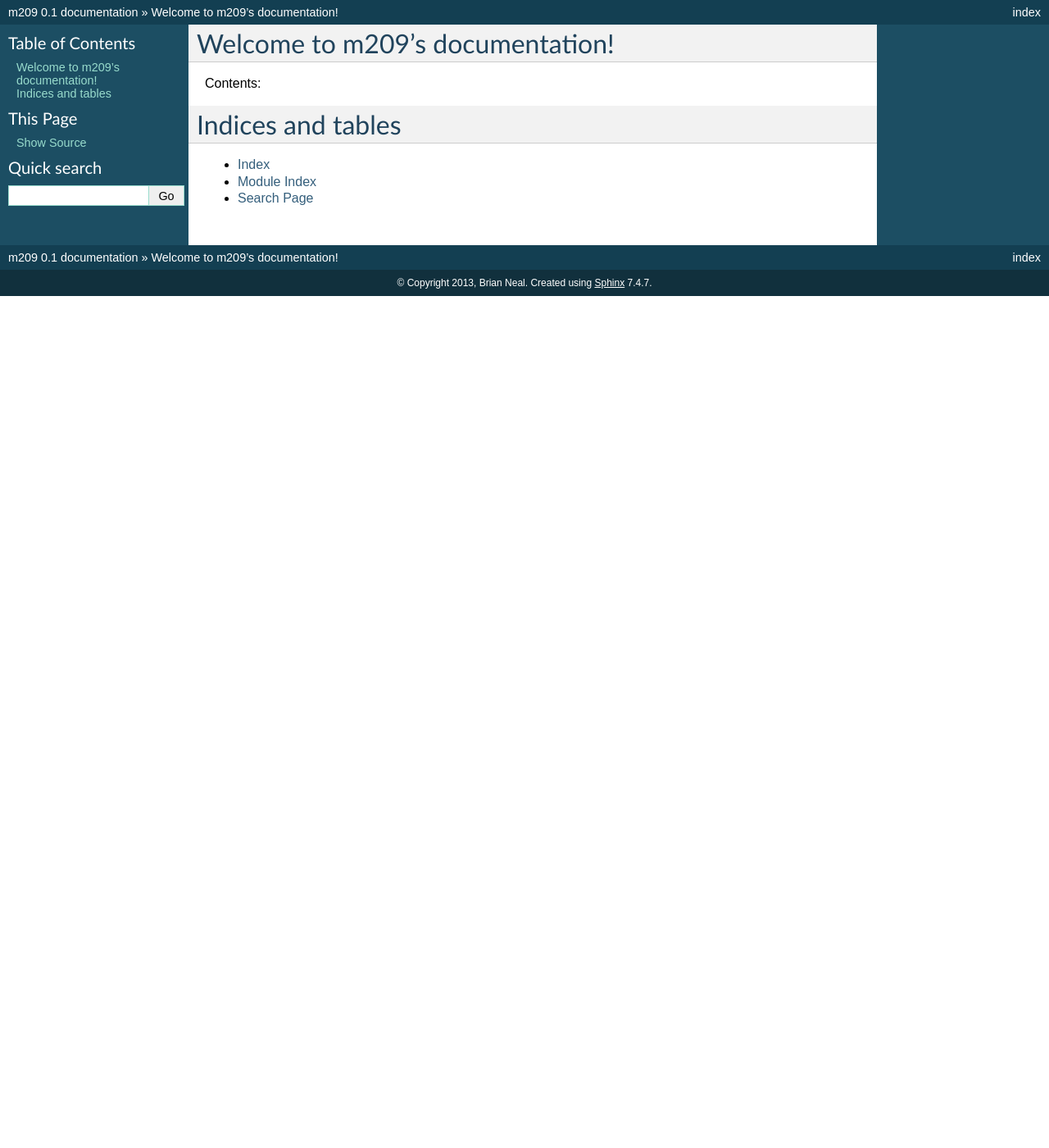
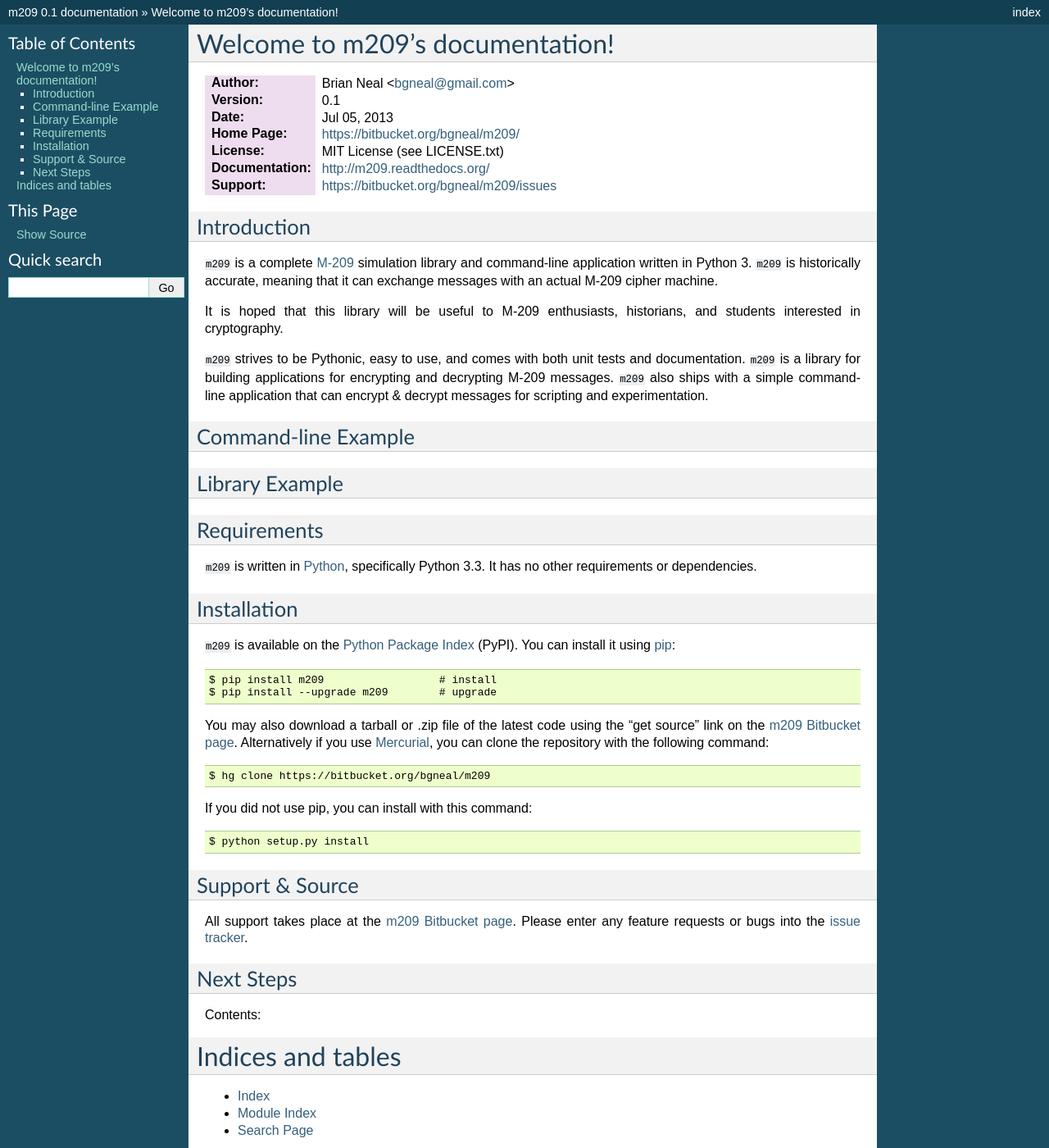
Before and after one commit to gremmie/m209, a Sphinx documentation site: the page built from docs/index.rst, in a window 1280 px wide and 1400 px high. Shown: the whole window at 82% size. Built offline with Sphinx 7.4.7, drawn with Linux system fonts in a browser that asks for light colours.

Commit message:
Started roughing in some docs using Sphinx.

```diff
--- a/docs/index.rst
+++ b/docs/index.rst
@@ -5,6 +5,71 @@
 
 Welcome to m209's documentation!
 ================================
+
+:Author: Brian Neal <bgneal@gmail.com>
+:Version: |release|
+:Date: |today|
+:Home Page: https://bitbucket.org/bgneal/m209/
+:License: MIT License (see LICENSE.txt)
+:Documentation: http://m209.readthedocs.org/
+:Support: https://bitbucket.org/bgneal/m209/issues
+
+Introduction
+------------
+
+``m209`` is a complete `M-209`_ simulation library and command-line application
+written in Python 3. ``m209`` is historically accurate, meaning that it can
+exchange messages with an actual M-209 cipher machine.
+
+It is hoped that this library will be useful to M-209 enthusiasts, historians,
+and students interested in cryptography.
+
+``m209`` strives to be Pythonic, easy to use, and comes with both unit tests
+and documentation. ``m209`` is a library for building applications for
+encrypting and decrypting M-209 messages. ``m209`` also ships with a simple
+command-line application that can encrypt & decrypt messages for scripting and
+experimentation.
+
+Command-line Example
+--------------------
+
+Library Example
+---------------
+
+Requirements
+------------
+
+``m209`` is written in Python_, specifically Python 3.3. It has no other
+requirements or dependencies.
+
+Installation
+------------
+
+``m209`` is available on the `Python Package Index`_ (PyPI). You can install it
+using pip_::
+
+   $ pip install m209                  # install
+   $ pip install --upgrade m209        # upgrade
+
+You may also download a tarball or .zip file of the latest code using the "get
+source" link on the `m209 Bitbucket page`_. Alternatively if you use
+Mercurial_, you can clone the repository with the following command::
+
+   $ hg clone https://bitbucket.org/bgneal/m209
+
+If you did not use pip, you can install with this command::
+
+   $ python setup.py install
+
+
+Support & Source
+----------------
+
+All support takes place at the `m209 Bitbucket page`_. Please enter any
+feature requests or bugs into the `issue tracker`_.
+
+Next Steps
+----------
 
 Contents:
 
@@ -19,3 +84,12 @@
 * :ref:`genindex`
 * :ref:`modindex`
 * :ref:`search`
+
+
+.. _M-209: http://en.wikipedia.org/wiki/M-209
+.. _Python: http://www.python.org
+.. _Python Package Index: http://pypi.python.org/pypi/m209/
+.. _m209 Bitbucket page: https://bitbucket.org/bgneal/m209
+.. _pip: http://www.pip-installer.org
+.. _Mercurial: http://mercurial.selenic.com/
+.. _issue tracker: https://bitbucket.org/bgneal/m209/issues
```
Also changed, not shown: 1 other file.
